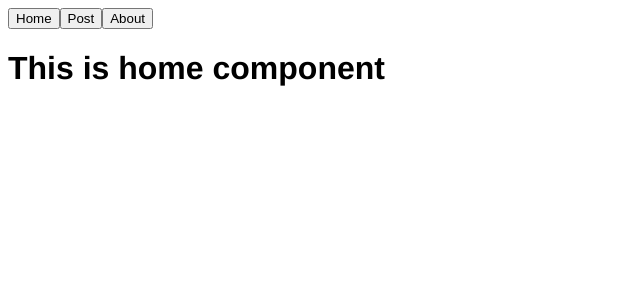
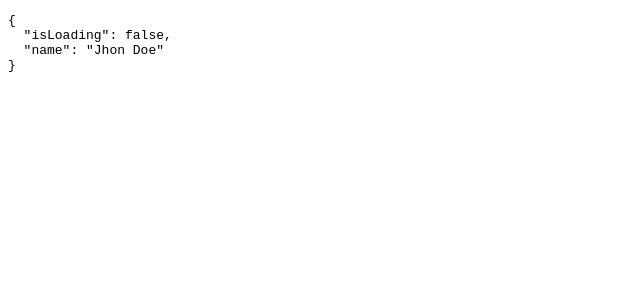
Before and after one commit to galihroswandi/learn-vuejs, a Vue app: page / in a window 1280 px wide. Shown: the top 300 px of the page, without its empty margins (0-640 px from the left). Built offline with nearby package versions, Linux system fonts and the light colour scheme.

Commit message:
feat: Video 28 Mixin (#28)

```diff
--- a/src/App.vue
+++ b/src/App.vue
@@ -1,36 +1,17 @@
 <template>
-  <nav>
-    <button v-for="(tab, index) in tabs" :key="index" @click="currentTab = tab">
-      {{ tab }}
-    </button>
-  </nav>
-
-  <KeepAlive>
-    <component :is="currenTabComponent" />
-  </KeepAlive>
+  <pre>{{ $data }}</pre>
 </template>
 
 <script>
-import home from "./components/Home.vue";
-import about from "./components/About.vue";
-import post from "./components/Post.vue";
+import basic from "./mixins/basic";
+import merge from "./mixins/merge";
 
 export default {
-  components: {
-    home,
-    post,
-    about,
-  },
+  mixins: [basic, merge],
   data() {
     return {
-      currentTab: "Home",
-      tabs: ["Home", "Post", "About"],
+      name: "Jhon Doe",
     };
-  },
-  computed: {
-    currenTabComponent() {
-      return this.currentTab.toLowerCase();
-    },
   },
 };
 </script>
--- /dev/null
+++ b/src/mixins/basic.js
@@ -0,0 +1,7 @@
+const basic = {
+  mounted() {
+    console.log("basic mounted");
+  },
+};
+
+export default basic;
--- /dev/null
+++ b/src/mixins/merge.js
@@ -0,0 +1,9 @@
+const mergeState = {
+  data() {
+    return {
+      isLoading: false,
+    };
+  },
+};
+
+export default mergeState;
```
